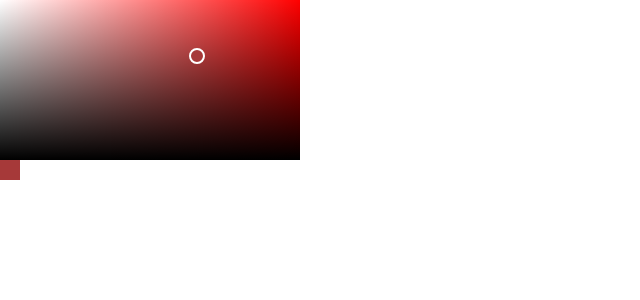
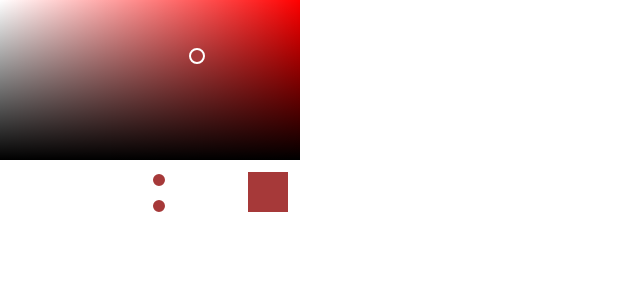
Before and after one commit to XieZongChen/practice-react, a React (Vite) app: page / in a window 1280 px wide. Shown: the top 300 px of the page, without its empty margins (0-640 px from the left). Built offline with nearby package versions, Linux system fonts and the light colour scheme.

Commit message:
feat(ColorPickerPanel): 开发 control 布局 & Ribbon

```diff
--- /dev/null
+++ b/src/components/ColorPickerPanel/Ribbon.tsx
@@ -0,0 +1,48 @@
+import { useRef, type FC } from 'react';
+import { Color } from './color';
+import Handler from './Handler';
+import Transform from './Transform';
+import useColorDrag from './useColorDrag';
+import { calculateColor, calculateOffset } from './utils';
+
+const Ribbon: FC<{
+  color: Color;
+  onChange?: (color: Color) => void;
+}> = ({ color, onChange }) => {
+  const transformRef = useRef<HTMLDivElement>(null);
+  const containerRef = useRef<HTMLDivElement>(null);
+
+  const [offset, dragStartHandle] = useColorDrag({
+    containerRef,
+    targetRef: transformRef,
+    color,
+    direction: 'x',
+    onDragChange: (offsetValue) => {
+      const newColor = calculateColor({
+        offset: offsetValue,
+        containerRef,
+        targetRef: transformRef,
+        color,
+      });
+      onChange?.(newColor);
+    },
+    calculate: () => {
+      const _offset = calculateOffset(containerRef, transformRef, color);
+      return { ..._offset, y: 0 };
+    },
+  });
+
+  return (
+    <div
+      ref={containerRef}
+      className='color-picker-panel-ribbon'
+      onMouseDown={dragStartHandle}
+    >
+      <Transform ref={transformRef} offset={{ x: offset.x, y: offset.y }}>
+        <Handler color={color.toRgbString()} />
+      </Transform>
+    </div>
+  );
+};
+
+export default Ribbon;
--- a/src/components/ColorPickerPanel/index.scss
+++ b/src/components/ColorPickerPanel/index.scss
@@ -1,7 +1,8 @@
-.color-picker {
+.color-picker-panel {
   width: 300px;
+  display: flex;
+  flex-direction: column;
 
-  &-panel {
   &-palette {
     position: relative;
     min-height: 160px;
@@ -29,5 +30,27 @@
       height: 12px;
     }
   }
+
+  &-control {
+    padding: 12px;
+    display: flex;
+    gap: 12px;
+
+    &-wrapper {
+      flex: 1;
+      display: flex;
+      flex-direction: column;
+      justify-content: space-between;
     }
   }
+
+  &-ribbon {
+    position: relative;
+    height: 14px;
+  }
+
+  &-preview {
+    width: 40px;
+    height: 40px;
+  }
+}
--- a/src/components/ColorPickerPanel/index.tsx
+++ b/src/components/ColorPickerPanel/index.tsx
@@ -1,10 +1,11 @@
 import { CSSProperties, useMemo, useState } from 'react';
 import cs from 'classnames';
+import { useControllableValue } from 'ahooks';
 import { Color } from './color';
 import { ColorType } from './interface';
 import Palette from './Palette';
+import Ribbon from './Ribbon';
 import './index.scss';
-import { useControllableValue } from 'ahooks';
 
 export interface ColorPickerProps {
   className?: string;
@@ -33,7 +34,7 @@ function ColorPickerPanel(props: ColorPickerProps) {
     onChange?.(color);
   }
 
-  const classNames = cs('color-picker', className);
+  const classNames = cs('color-picker-panel', className);
 
   return (
     <div className={classNames} style={style}>
@@ -41,13 +42,18 @@ function ColorPickerPanel(props: ColorPickerProps) {
         color={colorTypeMerged}
         onChange={onPaletteColorChange}
       ></Palette>
-      <div
-        style={{
-          width: 20,
-          height: 20,
-          background: colorTypeMerged.toRgbString(),
-        }}
-      ></div>
+      <div className='color-picker-panel-control'>
+        <div className='color-picker-panel-control-wrapper'>
+          <Ribbon color={colorTypeMerged} />
+          <Ribbon color={colorTypeMerged} />
+        </div>
+        <div
+          className='color-picker-panel-preview'
+          style={{
+            background: colorTypeMerged.toRgbString(),
+          }}
+        ></div>
+      </div>
     </div>
   );
 }
```
Lines whose indentation alone changed are shown as unchanged.
